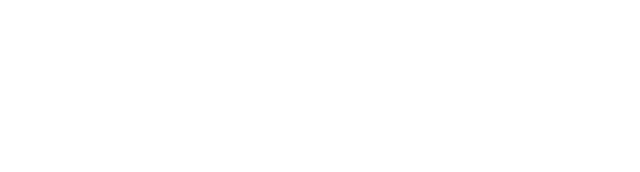
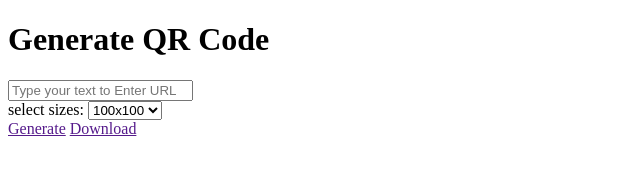
Before and after one commit to sneha-goyal7/QR-Code-Generator, a plain HTML site: page index.html in a window 1280 px wide. Shown: the whole page, without its empty margins (0-640 px from the left). Drawn offline with Linux system fonts and the light colour scheme.

Commit message:
basic body structure done now start styling

```diff
--- a/index.html
+++ b/index.html
@@ -7,6 +7,33 @@
     <title>QR Code Generator</title>
 </head>
 <body>
+    <div class="box">
+        <div class="qr-header">
+            <h1>Generate QR Code</h1>
+            <input type="text" placeholder="Type your text to Enter URL">
+            <div>
+            <label for="sizes">select sizes:</label>
+            <select id="sizes">
+                <option value="100">100x100</option>
+                <option value="200">200x200</option>
+                <option value="300">300x300</option>
+                <option value="400">400x400</option>
+                <option value="500">500x500</option>
+                <option value="600">600x600</option>
+                <option value="700">700x700</option>
+                <option value="800">800x800</option>
+                <option value="900">900x900</option>
+                <option value="150">150x150</option>
+                <option value="50">50x50</option>
+            </select>
+            </div>
+        </div>
+        <div class="qr-body"></div>
+        <div class="qr-footer">
+            <a href="">Generate</a>
+            <a href="">Download</a>
+        </div>
+    </div>
     <script src="script.js"></script>
 </body>
 </html>
```
